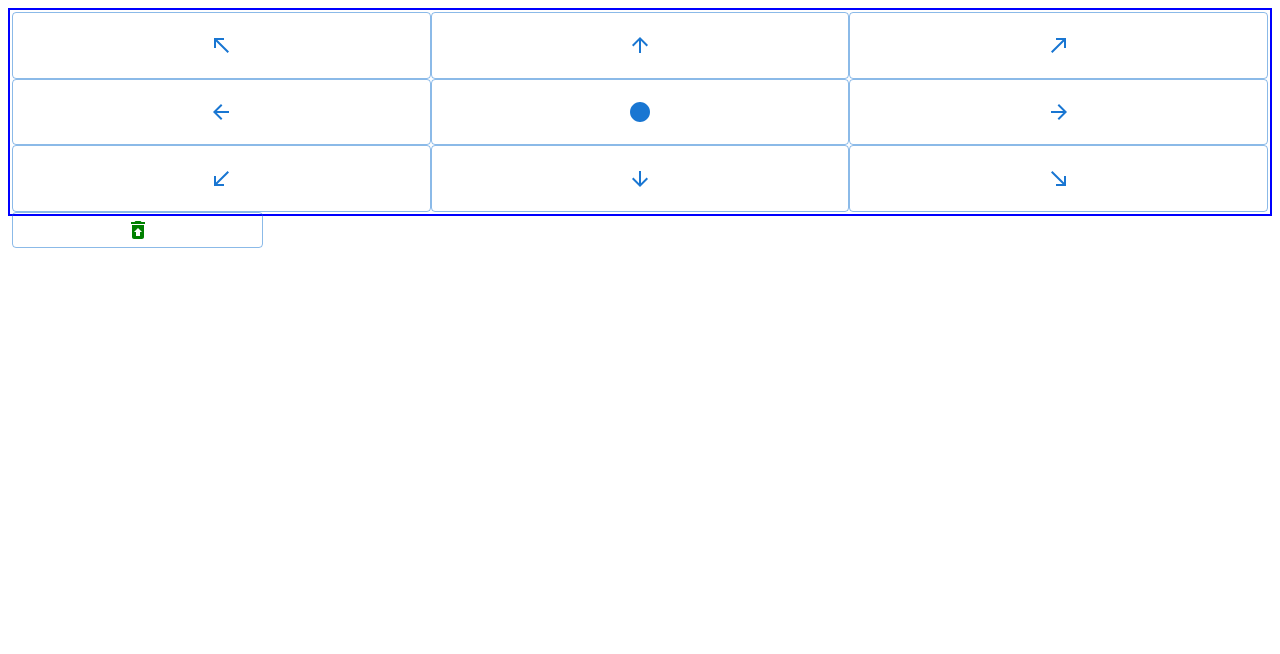
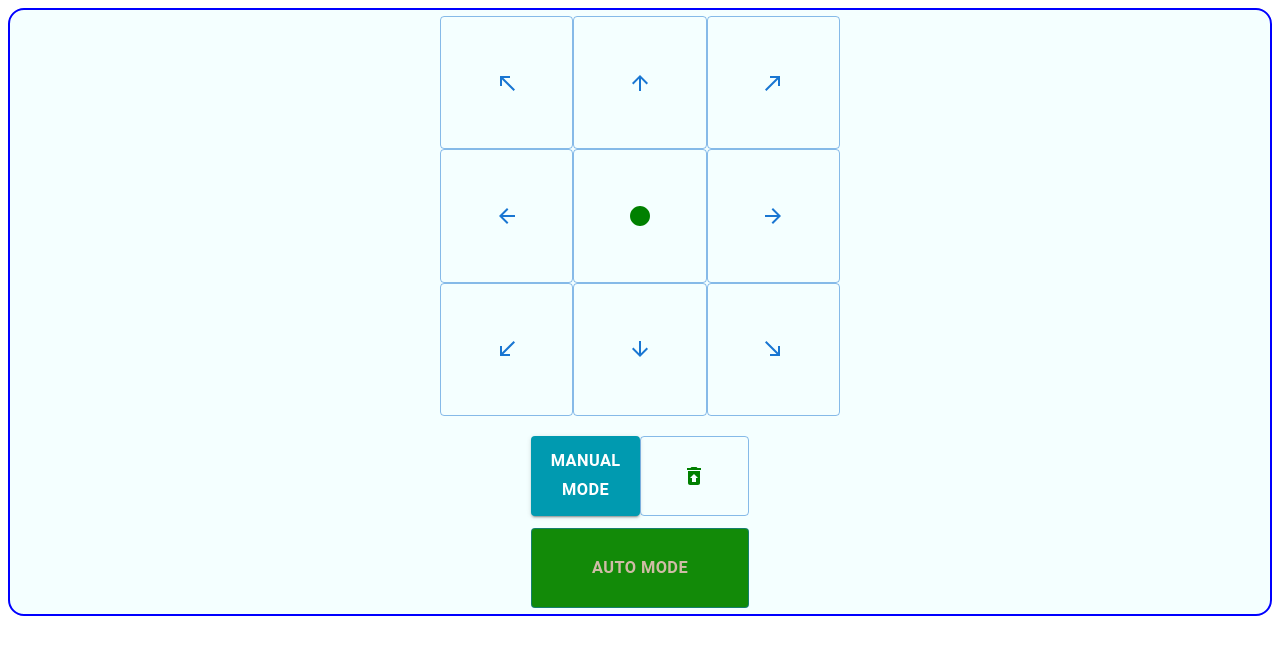
Before and after one commit to tanpx12/ev3-trash-bot-client, a React (Create React App) app: page / in a window 1280 px wide. Shown: the top 654 px of the page. Built offline with nearby package versions, Linux system fonts and the light colour scheme.

Commit message:
add buttong changing mode

```diff
--- a/package.json
+++ b/package.json
@@ -7,6 +7,7 @@
     "@emotion/styled": "^11.8.1",
     "@mui/icons-material": "^5.6.2",
     "@mui/material": "^5.6.2",
+    "@mui/styles": "^5.6.2",
     "@testing-library/jest-dom": "^5.16.4",
     "@testing-library/react": "^13.1.1",
     "@testing-library/user-event": "^13.5.0",
--- a/src/App.js
+++ b/src/App.js
@@ -9,13 +9,25 @@ import RestoreFromTrashIcon from "@mui/icons-material/RestoreFromTrash";
 import SouthEastIcon from "@mui/icons-material/SouthEast";
 import SouthWestIcon from "@mui/icons-material/SouthWest";
 import { Box, Button, Grid } from "@mui/material";
+import { makeStyles } from "@mui/styles";
 import axios from "axios";
-import { useEffect } from "react";
+import { useEffect, useState } from "react";
 import { useSnackbar } from "notistack";
 import { AlertSuccessProp } from "./Noti";
 
+const useStyles = makeStyles({
+  root: {
+    backgroundColor: "#f4ffff",
+    "& .MuiSvgIcon-root ": {
+      height: "60px",
+    },
+  },
+});
+
 function App() {
+  const classes = useStyles();
   const { enqueueSnackbar } = useSnackbar();
+  const [circleColor, setCircleColor] = useState("green");
   const direction = [
     <NorthWestIcon />,
     <ArrowUpwardIcon
@@ -26,7 +38,7 @@ function App() {
     />,
     <NorthEastIcon />,
     <ArrowBackIcon />,
-    <CircleIcon />,
+    <CircleIcon sx={{ color: circleColor }} />,
     <ArrowForwardIcon />,
     <SouthWestIcon />,
     <ArrowDownwardIcon />,
@@ -66,9 +78,20 @@ function App() {
   }, []);
 
   return (
-    <>
-      <Box sx={{ height: "200px", padding: "2px" }} border="2px solid blue">
-        <Grid sx={{ height: "100%" }} container>
+    <Box
+      className={classes.root}
+      sx={{
+        height: "600px",
+        padding: "2px",
+        display: "flex",
+        flexDirection: "column",
+        justifyContent: "center",
+        alignItems: "center",
+        borderRadius: "16px",
+      }}
+      border="2px solid blue"
+    >
+      <Grid sx={{ height: "400px", width: "400px" }} container>
         {direction.map((item) => {
           return (
             <Grid item xs={4}>
@@ -92,16 +115,29 @@ function App() {
           );
         })}
       </Grid>
-        <Box fullWidth>
+      <Box fullWidth sx={{marginTop: "20px"}}>
+        <Box>
+          <Button
+            variant="contained"
+            sx={{ width: "50%", height: "80px", backgroundColor: "#009ab0"}}
+          >
+            <h3>MANUAL MODE</h3>
+          </Button>
           <Button
             variant="outlined"
-            sx={{ width: "20%", height: "20%", margin: "0 auto" }}
+            sx={{ width: "50%", height: "80px"}}
           >
             <RestoreFromTrashIcon sx={{ color: "green" }} />
           </Button>
         </Box>
+        <Button
+          variant="outlined"
+          sx={{ width: "100%", height: "80px", marginTop: "12px", backgroundColor: "#128a08", color: "#cfbca6" }}
+        >
+          <h3>AUTO MODE</h3>
+        </Button>
       </Box>
-    </>
+    </Box>
   );
 }
 
```
Also changed, not shown: 1 other file (tests, documents, lock files or other folders). Lines whose indentation alone changed are shown as unchanged.
